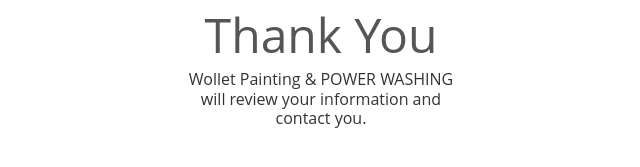
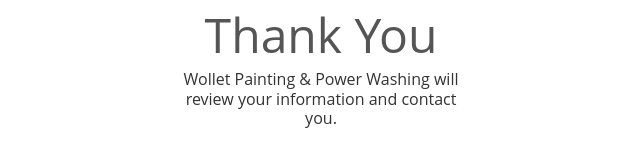
Before and after one commit to richardwollet/wolletpainting.github.com, a plain HTML site: page thanks.html in a window 1280 px wide. Shown: the part 331-498 px from the top of the page, without its empty margins (319-959 px from the left). Drawn offline with Linux system fonts and the light colour scheme.

Commit message:
Update thanks.html

```diff
--- a/thanks.html
+++ b/thanks.html
@@ -56,6 +56,6 @@
 </head>
 <body>
     <h1>Thank You</h1>
-    <p>Wollet Painting & POWER WASHING will review your information and contact you.</p>
+    <p>Wollet Painting & Power Washing will review your information and contact you.</p>
 </body>
 </html>
```
